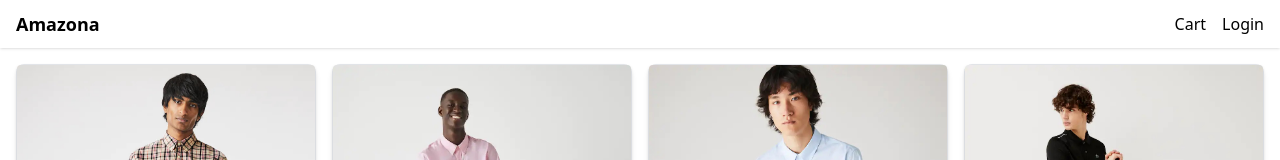
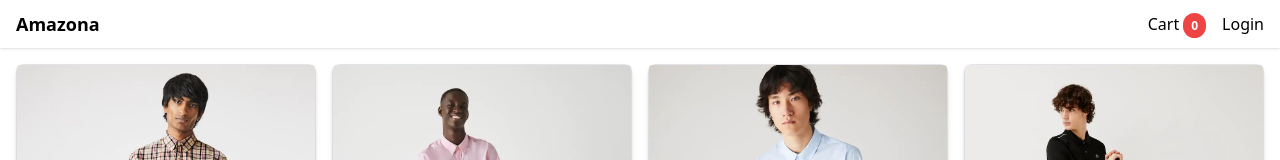
Before and after one commit to Majed-RO/amazona-nextjs-mongo-tailwind, a Next.js app: page / in a window 1280 px wide. Shown: the top 160 px of the page. Built offline with nearby package versions, Linux system fonts and the light colour scheme.

Commit message:
Add to cart btn

```diff
--- a/src/app/layout.tsx
+++ b/src/app/layout.tsx
@@ -1,3 +1,5 @@
+import NavBar from '@/components/NavBar';
+import { StoreProvider } from '@/utils/store';
 import Link from 'next/link';
 import './globals.css';
 
@@ -15,36 +17,15 @@
 		<html lang="en">
 			<body>
 				<div className="flex min-h-screen flex-col justify-between">
+          <StoreProvider>
 					<header className=''>
-						<nav className="flex h-12 justify-between shadow items-center px-4">
-							<Link
-								href={'/'}
-								className="text-lg font-bold"
-							>
-								Amazona
-							</Link>
-							<div className="flex space-x-4">
-								<Link
-									href={
-										'/cart'
-									}
-								>
-									Cart
-								</Link>
-								<Link
-									href={
-										'/login'
-									}
-								>
-									Login
-								</Link>
-							</div>
-						</nav>
+						<NavBar />
 					</header>
 					<main className="container m-auto mt-4 px-4">
 						{children}
 					</main>
 					<footer className='flex h-10 justify-center items-center shadow-inner'><p>Copyright &#169; 2022 Amazona</p></footer>
+          </StoreProvider>
 				</div>
 			</body>
 		</html>
--- /dev/null
+++ b/src/app/product/[slug]/components/AddToCart.tsx
@@ -0,0 +1,32 @@
+'use client';
+import { Product } from '@/utils/interfaces';
+import { Store } from '@/utils/store';
+import React, { useContext } from 'react';
+
+export default function AddToCart({ product }: { product: Product }) {
+	const { state, dispatch } = useContext(Store);
+
+	const addToCartHandler = () => {
+		const existItem = state.cart.cartItems.find(
+			x => x.slug === product.slug
+		);
+		const quantity = existItem ? existItem.quantity + 1 : 1;
+
+		if (product.countInStock < quantity) {
+			alert('Sorry, Product is out of stock!');
+			return;
+		}
+		dispatch({
+			type: 'CART_ADD_ITEM',
+			payload: { ...product, quantity }
+		});
+	};
+	return (
+		<button
+			className="primary-button w-full"
+			onClick={addToCartHandler}
+		>
+			Add to cart
+		</button>
+	);
+}
--- a/src/app/product/[slug]/page.tsx
+++ b/src/app/product/[slug]/page.tsx
@@ -3,6 +3,7 @@
 import Image from 'next/image';
 import Link from 'next/link';
 import { notFound } from 'next/navigation';
+import AddToCart from './components/AddToCart';
 
 // The `fetch` response is cached and reused between both functions
 // below, resulting in a single API request. If you cannot use `fetch`
@@ -26,7 +27,7 @@
 	params: { slug: string };
 }): Promise<Metadata> {
 	const product = await getProduct(params.slug);
-	return { title: product?.name };
+	return { title: product.name };
 }
 
 export default async function ProductScreen({
@@ -90,7 +91,7 @@
 									: 'Unavailable'}
 							</div>
 						</div>
-            <button className='primary-button w-full'>Add to cart</button>
+						<AddToCart product={product} />
 					</div>
 				</div>
 			</div>
--- /dev/null
+++ b/src/components/NavBar.tsx
@@ -0,0 +1,29 @@
+'use client';
+import { Store } from '@/utils/store';
+import Link from 'next/link';
+import React, { useContext } from 'react';
+
+export default function NavBar() {
+	const { state } = useContext(Store);
+	const { cart } = state;
+	return (
+		<nav className="flex h-12 justify-between shadow items-center px-4">
+			<Link href={'/'} className="text-lg font-bold">
+				Amazona
+			</Link>
+			<div className="flex space-x-4">
+				<Link href={'/cart'}>
+					Cart
+					<span className="ml-1 rounded-full bg-red-500 px-2 py-1 text-xs font-bold text-white">
+						{cart.cartItems.reduce(
+							(a, c) =>
+								a + c.quantity,
+							0
+						)}
+					</span>
+				</Link>
+				<Link href={'/login'}>Login</Link>
+			</div>
+		</nav>
+	);
+}
--- a/src/utils/data.ts
+++ b/src/utils/data.ts
@@ -21,7 +21,7 @@
       brand: 'Adidas',
       rating: 3.2,
       numReviews: 10,
-      countInStock: 20,
+      countInStock: 7,
       description: 'A popular shirt',
     },
     {
--- /dev/null
+++ b/src/utils/interfaces.ts
@@ -0,0 +1,12 @@
+export interface Product {
+	name: string;
+	slug: string;
+	category: string;
+	image: string;
+	price: number;
+	brand: string;
+	rating: number;
+	numReviews: number;
+	countInStock: number;
+	description: string;
+}
--- /dev/null
+++ b/src/utils/store.tsx
@@ -0,0 +1,56 @@
+'use client';
+
+import { createContext, useReducer } from 'react';
+
+interface cartItem {
+	name: string;
+	slug: string;
+	quantity: number;
+}
+
+interface InitialStateType {
+	cart: { cartItems: cartItem[] };
+}
+
+interface Action {
+	type: 'CART_ADD_ITEM';
+	payload: cartItem;
+}
+
+const initialState = {
+	cart: { cartItems: [] }
+};
+
+export const Store = createContext<{
+	state: InitialStateType;
+	dispatch: React.Dispatch<Action>;
+}>({ state: initialState, dispatch: () => {} });
+
+function reducer(state: InitialStateType, action: Action) {
+	switch (action.type) {
+		case 'CART_ADD_ITEM':
+			const newItem = action.payload;
+			const existItem = state.cart.cartItems.find(
+				item => item.slug === newItem.slug
+			);
+
+			const cartItems = existItem
+				? state.cart.cartItems.map(item =>
+						item.name === existItem.name
+							? newItem
+							: item
+				  )
+				: [...state.cart.cartItems, newItem];
+
+			return { ...state, cart: { ...state.cart, cartItems } };
+
+		default:
+			return state;
+	}
+}
+export function StoreProvider({ children }: { children: React.ReactNode }) {
+	const [state, dispatch] = useReducer(reducer, initialState);
+	const value = { state, dispatch };
+
+	return <Store.Provider value={value}>{children}</Store.Provider>;
+}
```
Also changed, not shown: src/components/ProductItem.tsx (+2 -12 lines).
